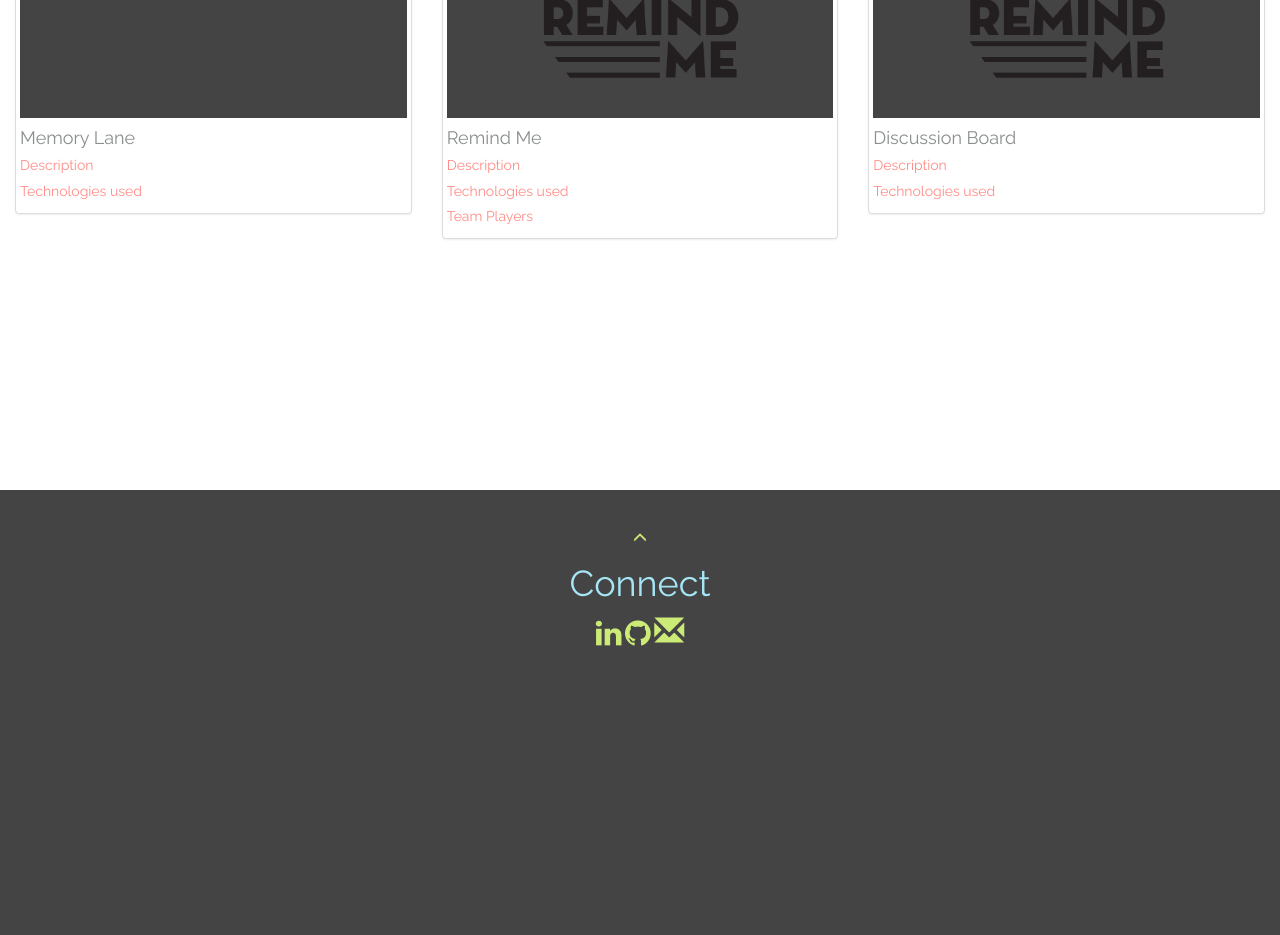
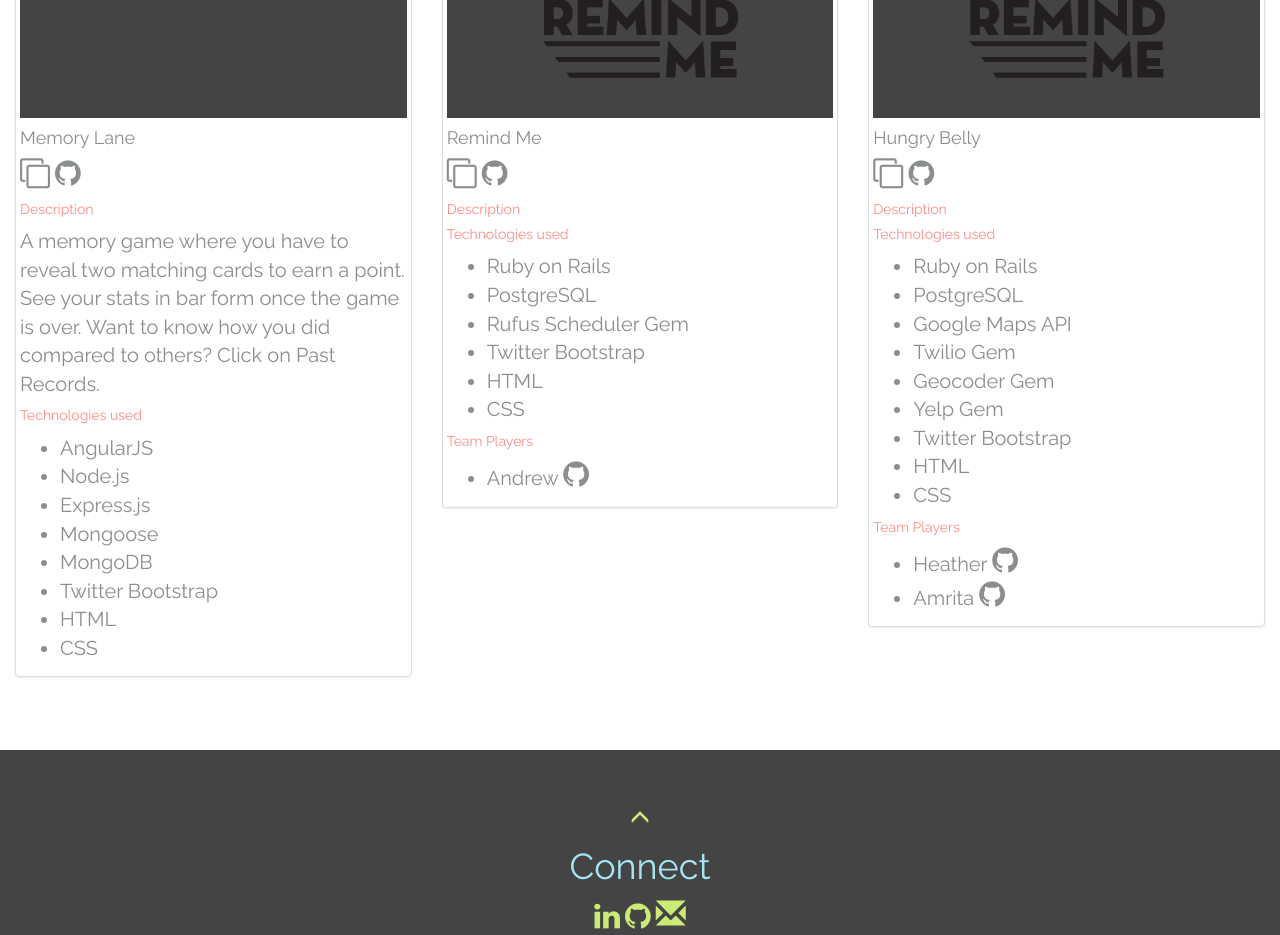
Before and after one commit to mml1/portfolio, a website: page public/index.html in a window 1280 px wide. Shown: the part 1160-2095 px from the top of the page. Before the commit the page ends 1809 px from the top, so only its background shows below. Drawn offline with nearby package versions, Linux system fonts and the light colour scheme; some packages are replaced by stand-ins of ours; a script that the page names is missing.

Commit message:
added content and changed styling

```diff
--- a/public/css/style.css
+++ b/public/css/style.css
@@ -2,6 +2,7 @@ body{
 	background: #444444;
 	color: #8A8E8F;
 	font-family: Raleway;
+	font-size: 20px;
 }
 a {
 	/*color: #CC5476;*/
@@ -31,31 +32,31 @@ h1{
 }
 .navbar{
 	/*background: #CCEA76;*/
-	background: #A6E5F5;
-	background: #444;
+	/*background: #A6E5F5;*/
+	background: #444444;
 }
-.navbar a{
-	color: #A6E5F5;
-}
+
 .navbar-default .navbar-nav>li>a {
-	color: #30707F;
+	/*color: #30707F;*/
 	color: #A6E5F5;
 	text-shadow: none;
 	width: 100%;
 }
+
 .navbar-default .navbar-nav>li>a:hover {
 	color: #CCEA76;
 }
+.navbar-default .navbar-nav>li>a:visited {
+	color: #FF8C86;
+}
 .navbar-default .navbar-nav>li>a:active {
-	color: #C0C0C0;
+	color: #FFFFFF;
 }
 .row{
 	background: #FFFFFF;
 	margin: 0px;
 }
-.thumbnail{
-	min-height: 60%;
-}
+
 .logo{
     background:#444444;
 /*    -webkit-filter: grayscale(50%);  Chrome, Safari, Opera
@@ -92,12 +93,10 @@ h1{
 	font-size: 30px;
 }
 .projects{
-	height:100%;
-	display: block;
+	height:135%;
 }
 .footer{
 	background: #444444;
-	display: block;
 }
 #about{
 	min-height: 300px;
--- a/public/views/home.html
+++ b/public/views/home.html
@@ -16,50 +16,103 @@
 	</div>
 	<div class="text-center" id="about">
 	 	<div class="col-sm-6">
-			<h2>About</h2>
+			<h1 style= "background: #444444;">About Me</h1>
+			<p>Hello! My name is Mary. I am an empathetic, bubbly, curious, full stack developer who recently graduated from Coding Dojo, where I enjoyed learning about and exploring algorithms, MVC architecture, Python, MEAN stack, and Ruby on Rails. Want to connect? Contact me below. </p>
 		</div>
 
 	 	<div class="col-sm-6">
-	 		<h2>Skills</h2>
+	 		<h1 style= "background: #444444;">Skills</h1>
 
 
 	 	</div>
 
 	</div>
 
-	<div class="projects" id="projects">
+	<div class="projects row" id="projects">
 	 	<h3 class="text-center">Projects</h3>
 		<div class="col-sm-4">
 			<div class="thumbnail">
 				<img src="../img/sqMLlogo.png" alt="Remind Me logo" class="logo">
 
 				<h4>Memory Lane</h4>
-				<h5> Description</h5>
+				<i class="fa fa-clone" aria-hidden="true"></i>
+				<i class="fa fa-github" aria-hidden="true"></i>
+
+				<h5>Description</h5>
+				<p>A memory game where you have to reveal two matching cards to earn a point. See your stats in bar form once the game is over. Want to know how you did compared to others? Click on Past Records. </p>
 				<h5>Technologies used</h5>
+				<ul>
+					<li>AngularJS</li>
+					<li>Node.js</li>
+					<li>Express.js</li>
+					<li>Mongoose</li>
+					<li>MongoDB</li>
+					<li>Twitter Bootstrap</li>
+					<li>HTML</li>
+					<li>CSS</li>
+				</ul>
+
+
 			</div>
 		</div>
 		<div class="col-sm-4">
 			<div class="thumbnail">
 				<img src="../img/sqLogo.png" alt="Remind Me logo" class="logo">
 				<h4>Remind Me</h4>
-				<h5> Description</h5>
+				<i class="fa fa-clone" aria-hidden="true"></i>
+				<i class="fa fa-github" aria-hidden="true"></i>
+				<h5>Description</h5>
 				<h5>Technologies used</h5>
+				<ul>
+					<li>Ruby on Rails</li>
+					<li>PostgreSQL</li>
+					<li>Rufus Scheduler Gem</li>
+					<li>Twitter Bootstrap</li>
+					<li>HTML</li>
+					<li>CSS</li>
+				</ul>
 				<h5>Team Players</h5>
+					<ul>
+						<li>Andrew <i class="fa fa-github" aria-hidden="true"></i>
+						</li>
+					</ul>
+
 			</div>
 		</div>
 		<div class="col-sm-4">
 			<div class="thumbnail">
 				<img src="../img/sqLogo.png" alt="Discussion Board Logo" class="logo">
-				<h4>Discussion Board</h4>
-				<h5> Description</h5>
+				<h4>Hungry Belly</h4>
+				<i class="fa fa-clone" aria-hidden="true"></i>
+				<i class="fa fa-github" aria-hidden="true"></i>
+
+				<h5>Description</h5>
 				<h5>Technologies used</h5>
+				<ul>
+					<li>Ruby on Rails</li>
+					<li>PostgreSQL</li>
+					<li>Google Maps API</li>
+					<li>Twilio Gem</li>
+					<li>Geocoder Gem</li>
+					<li>Yelp Gem</li>
+					<li>Twitter Bootstrap</li>
+					<li>HTML</li>
+					<li>CSS</li>
+				</ul>
+				<h5>Team Players</h5>
+					<ul>
+						<li>Heather <i class="fa fa-github" aria-hidden="true"></i>
+						</li>
+						<li>Amrita <i class="fa fa-github" aria-hidden="true"></i>
+						</li>
+					</ul>
 			</div>
 		</div>
 	</div>
 	<div class = "text-center footer" id="connect">
 		<br>
 		<br>
-		<a class="glyphicon glyphicon-menu-up page-scroll" href="#top" du-smooth-scroll duration='2000'></a>
+		<a class="glyphicon glyphicon-menu-up page-scroll" href="#top" du-smooth-scroll duration='700'></a>
 		<h1>Connect</h1>
 		<a href ="" class="fa fa-linkedin" target="_blank"></a>
 		<a href ="https://github.com/mml1" class="fa fa-github" target="_blank"></a>
```
